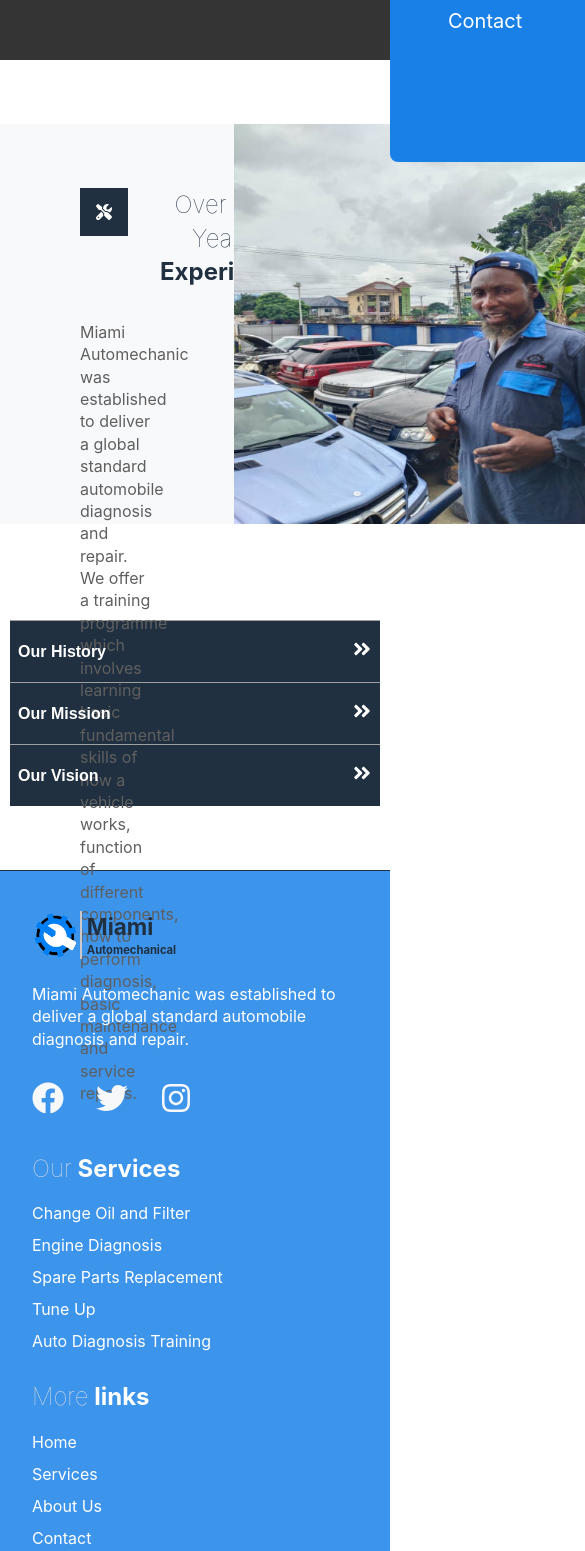
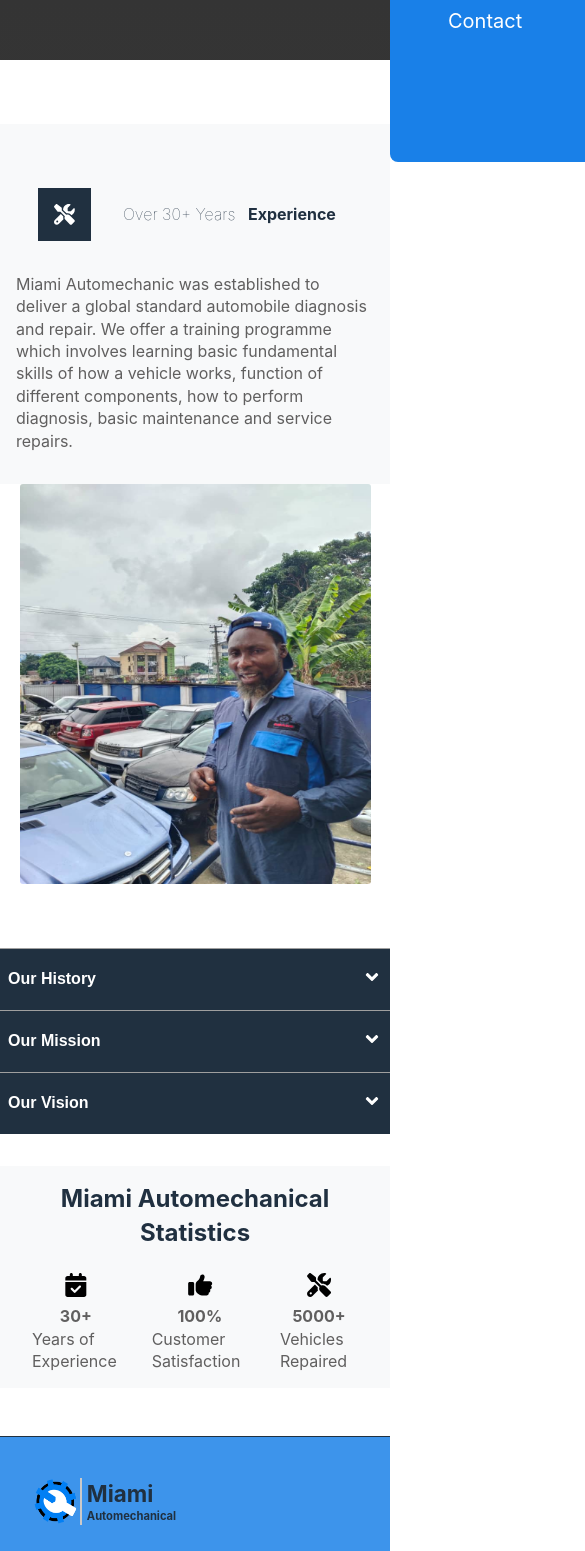
Before and after one commit to Mayor1234/miami-automechanic, a React (Create React App) app: page /about in a window 390 px wide. Shown: the part 340-1891 px from the top of the page, 585 px wide, since content can reach past the window. Built offline with nearby package versions, Linux system fonts and the light colour scheme; grey boxes are pictures that could not be loaded; a web font is replaced by a local one.

Commit message:
fix the about page and service component

```diff
--- a/src/components/footer/Footer.jsx
+++ b/src/components/footer/Footer.jsx
@@ -1,6 +1,6 @@
 import React from 'react';
 import './footer.scss';
-import { FaFacebook, FaTwitter, FaInstagram } from 'react-icons/fa';
+import { FaFacebook, FaTwitter, FaInstagram, FaYoutube } from 'react-icons/fa';
 import Logo from '../header/Logo';
 import { Link } from 'react-router-dom';
 
@@ -32,6 +32,9 @@
 
                   <a href="https://www.instagram.com/realer231">
                     <FaInstagram className="social-icon" />
+                  </a>
+                  <a href="https://www.instagram.com/realer231">
+                    <FaYoutube className="social-icon" />
                   </a>
                 </div>
               </div>
@@ -85,7 +88,7 @@
               </li>
               <li>
                 <span>E-mail:</span>
-                <p>ioyeniyi@yahoo.com</p>
+                <p>ioyeniyi0@gmail.com</p>
               </li>
             </ul>
           </div>
--- a/src/components/main/Main.jsx
+++ b/src/components/main/Main.jsx
@@ -2,7 +2,6 @@
 import About from './about/About';
 import Brands from './brands/Brands';
 import HeroBanner from './heroBanner/HeroBanner';
-import Service from './ourService/Service';
 import Process from './process/Process';
 import Why from './why/Why';
 
@@ -12,7 +11,6 @@
       <HeroBanner />
       <Why />
       <About />
-      <Service />
       <Process />
       <Brands />
     </>
--- a/src/components/main/accordion/Accordion.js
+++ b/src/components/main/accordion/Accordion.js
@@ -15,7 +15,6 @@
 
   return (
     <div className="accord-container">
-      {console.log(accordionData)}
       <ul className="accordion">
         {accordionData.map((accordItem, index) => (
           <AccordionItems
--- a/src/components/main/accordion/AccordionItems.jsx
+++ b/src/components/main/accordion/AccordionItems.jsx
@@ -1,7 +1,7 @@
 import React, { useRef } from 'react';
 import './accordionitems.scss';
-import { FaAngleDoubleDown } from 'react-icons/fa';
-import { FaAngleDoubleRight } from 'react-icons/fa';
+import { FaAngleDown } from 'react-icons/fa';
+import { FaAngleRight } from 'react-icons/fa';
 
 function AccordionItems({ accordItem, active, toggle }) {
   const { title, subtitle } = accordItem;
@@ -14,7 +14,7 @@
         <button className="accord-btn" onClick={toggle}>
           {title}
           <span className={'control'}>
-            {active ? <FaAngleDoubleDown /> : <FaAngleDoubleRight />}
+            {active ? <FaAngleRight /> : <FaAngleDown />}
           </span>
         </button>
 
--- a/src/components/main/accordion/accordion.scss
+++ b/src/components/main/accordion/accordion.scss
@@ -1,7 +1,8 @@
 .accord-container {
   max-width: 600px;
   margin: 6rem auto 4rem;
-  padding: 0 10px;
+  margin: 1rem 0;
+  padding: 1rem 0;
 }
 
 .accordion {
--- a/src/pages/about/AboutPage.jsx
+++ b/src/pages/about/AboutPage.jsx
@@ -2,7 +2,11 @@
 import PagesHeader from '../pagesHeader/PagesHeader';
 import aboutRight from '../../asset/image/miami8.JPG';
 import { FontAwesomeIcon } from '@fortawesome/react-fontawesome';
-import { faScrewdriverWrench } from '@fortawesome/free-solid-svg-icons';
+import {
+  faScrewdriverWrench,
+  faCalendarCheck,
+  faThumbsUp,
+} from '@fortawesome/free-solid-svg-icons';
 import './aboutPage.scss';
 import AccordionComponent from '../../components/main/accordion/AccordionComponent';
 
@@ -15,14 +19,14 @@
   return (
     <div>
       <PagesHeader pageData={pageData} />
-      <div className="about-page-container row">
-        <div className="about-page-content">
+      <div className="about-page-container">
+        <div className="about-page-content row">
           <div className="about-page-left">
             <div className="about-page-left-content">
               <div className="about-heading-wrapper">
                 <FontAwesomeIcon icon={faScrewdriverWrench} className="icon" />
                 <h2>
-                  <span>Over 20+ Years </span> Experience
+                  <span>Over 30+ Years </span> Experience
                 </h2>
               </div>
               <p>
@@ -38,14 +42,37 @@
             <img
               src={aboutRight}
               alt="About pic"
-              width="400"
-              height="600"
               className="about-page-right-img"
             />
           </div>
         </div>
-        <div className="secion2">
-          <AccordionComponent />
+        <div className="about-secion2 row">
+          <div className="left-section">
+            <AccordionComponent />
+          </div>
+          <div className="right-section">
+            <h2>Miami Automechanical Statistics</h2>
+            <div className="right-section-wrapper">
+              <div className="right-section-detail">
+                <FontAwesomeIcon icon={faCalendarCheck} className="icon-2" />
+                <span>30+</span>
+                <p>Years of Experience</p>
+              </div>
+              <div className="right-section-detail">
+                <FontAwesomeIcon icon={faThumbsUp} className="icon-2" />
+                <span>100%</span>
+                <p>Customer Satisfaction</p>
+              </div>
+              <div className="right-section-detail">
+                <FontAwesomeIcon
+                  icon={faScrewdriverWrench}
+                  className="icon-2"
+                />
+                <span>5000+</span>
+                <p>Vehicles Repaired</p>
+              </div>
+            </div>
+          </div>
         </div>
       </div>
     </div>
--- a/src/pages/about/aboutPage.scss
+++ b/src/pages/about/aboutPage.scss
@@ -1,25 +1,29 @@
+.about-page-container {
+  width: 100%;
+
   .about-page-content {
     display: flex;
-  margin: 4rem 0;
     width: 100%;
     height: 400px;
+    margin-bottom: 2rem;
 
     .about-page-left {
-    width: 60%;
+      width: 65%;
       background-color: #f8f9fa;
       color: rgb(96, 95, 95);
       display: flex;
       flex-direction: column;
-    // justify-content: center;
-    // align-items: center;
-    padding: 2rem;
+      padding: 2rem 1rem;
 
       .about-heading-wrapper {
         display: flex;
-      padding: 2rem 0;
+        justify-content: center;
+        align-items: center;
+        padding: 2rem;
 
         .icon {
           padding: 1rem;
+          font-size: 1.3rem;
           background-color: #203040;
           color: #fff;
           margin-left: 3rem;
@@ -37,16 +41,141 @@
         }
       }
       p {
-      padding: 0 3rem;
+        padding: 0 1rem;
       }
     }
 
     .about-page-right {
-    width: 40%;
+      width: 35%;
 
       .about-page-right-img {
-      max-width: 30rem;
-      max-height: 25rem;
+        width: 100%;
+        height: 400px;
+        display: block;
       }
     }
   }
+  .about-secion2 {
+    display: flex;
+    width: 100%;
+    margin-bottom: 3rem;
+
+    .right-section {
+      width: 60%;
+      margin: 2rem 0;
+      padding: 1rem;
+      background-color: #f8f9fa;
+
+      h2 {
+        text-align: center;
+        color: #203040;
+      }
+    }
+    .right-section-wrapper {
+      display: flex;
+      justify-content: center;
+      padding-top: 1rem;
+
+      .right-section-detail {
+        display: flex;
+        flex-direction: column;
+        padding: 0 1rem;
+
+        .icon-2 {
+          padding: 0.5rem;
+          font-size: 1.5rem;
+        }
+        span {
+          text-align: center;
+          color: rgb(96, 95, 95);
+          font-weight: bold;
+        }
+        p {
+          color: rgb(96, 95, 95);
+        }
+      }
+    }
+  }
+}
+
+// Media Query_______________________________________________________
+
+@media only screen and (max-width: 390px) {
+  .about-page-container {
+    width: 100%;
+
+    .about-page-content {
+      display: flex;
+      flex-direction: column;
+      width: 100%;
+      height: 100%;
+
+      .about-page-left {
+        width: 100%;
+        height: 100%;
+        padding: 2rem 0;
+        margin: 0 auto;
+
+        .about-page-left-content {
+          width: 100%;
+          height: 100%;
+          // margin: 0 auto;
+
+          .about-heading-wrapper {
+            display: flex;
+            padding: 2rem 0;
+
+            .icon {
+              padding: 1rem;
+              background-color: #203040;
+              color: #fff;
+              margin-left: 1rem;
+            }
+
+            h2 {
+              color: #203040;
+              text-align: center;
+              padding: 0 2rem;
+
+              span {
+                font-weight: 100;
+                padding-right: 0.5rem;
+              }
+            }
+          }
+          p {
+            padding: 0 1rem;
+            margin: 0 auto;
+          }
+
+          h2 {
+            font-size: 1rem;
+            align-items: center;
+            padding: 0 1rem;
+          }
+        }
+      }
+      .about-page-right {
+        width: 90%;
+        height: 100%;
+        margin: 0 auto;
+
+        .about-page-right-img {
+          max-width: 24rem;
+          max-height: 400px;
+          border-radius: 3px;
+        }
+      }
+    }
+    .about-secion2 {
+      display: flex;
+      flex-direction: column;
+
+      .right-section {
+        width: 100%;
+        margin: 0 auto;
+        padding: 1rem;
+      }
+    }
+  }
+}
--- a/src/pages/contact/Contact.jsx
+++ b/src/pages/contact/Contact.jsx
@@ -18,16 +18,21 @@
   const form = useRef();
   const sendEmail = (e) => {
     e.preventDefault();
+    form.current.reset();
 
     emailjs
       .sendForm(
-        process.env.REACT_APP_YOUR_SERVICE_ID,
-        process.env.REACT_APP_YOUR_TEMPLATE_ID,
+        // process.env.REACT_APP_YOUR_SERVICE_ID,
+        'service_3vn16l9',
+        // process.env.REACT_APP_YOUR_TEMPLATE_ID,
+        'template_44zoaze',
         form.current,
-        process.env.REACT_APP_YOUR_PUBLIC_KEY
+        // process.env.REACT_APP_YOUR_PUBLIC_KEY
+        'yI-SWRbMXqDQ455e8'
       )
       .then(
         (result) => {
+          alert('message sent successfully...');
           console.log(result.text);
         },
         (error) => {
--- a/src/pages/pagesHeader/PagesHeader.scss
+++ b/src/pages/pagesHeader/PagesHeader.scss
@@ -40,3 +40,26 @@
     text-decoration: none;
   }
 }
+
+@media only screen and (max-width: 390px) {
+  .wrapper-container {
+    display: flex;
+    flex-direction: column;
+    justify-content: center;
+    align-items: center;
+    position: relative;
+    margin-bottom: 4rem;
+    background: black;
+    color: white;
+    background: linear-gradient(
+        180deg,
+        rgba(19, 19, 20, 0.785),
+        rgba(11, 11, 11, 0.718)
+      ),
+      url('/asset/image/miami4.JPG') no-repeat center bottom/cover;
+    width: 100%;
+    height: 400px;
+    backdrop-filter: blur(5.7px);
+    background-attachment: fixed;
+  }
+}
```
Also changed, not shown: src/components/main/ourService/Service.jsx (deleted, +0 -63 lines), src/components/main/ourService/service.scss (deleted, +0 -135 lines). Lines whose indentation alone changed are shown as unchanged.
